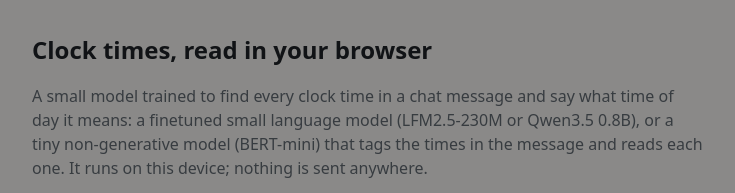
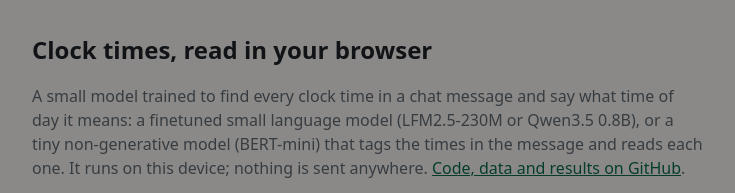
Before and after one commit to dsegovia90/tempus_finetune, a plain HTML site: page web/index.html in a window 1280 px wide. Shown: the top 193 px of the page, without its empty margins (272-1007 px from the left). Drawn offline with Linux system fonts and the light colour scheme; no server answers.

Commit message:
Demo: link the GitHub repository from the page

```diff
--- a/web/index.html
+++ b/web/index.html
@@ -12,7 +12,7 @@
 <body>
   <main>
     <h1>Clock times, read in your browser</h1>
-    <p class="lede">A small model trained to find every clock time in a chat message and say what time of day it means: a finetuned small language model (LFM2.5-230M or Qwen3.5 0.8B), or a tiny non-generative model (BERT-mini) that tags the times in the message and reads each one. It runs on this device; nothing is sent anywhere.</p>
+    <p class="lede">A small model trained to find every clock time in a chat message and say what time of day it means: a finetuned small language model (LFM2.5-230M or Qwen3.5 0.8B), or a tiny non-generative model (BERT-mini) that tags the times in the message and reads each one. It runs on this device; nothing is sent anywhere. <a href="https://github.com/dsegovia90/tempus_finetune">Code, data and results on GitHub</a>.</p>
 
     <section id="loading">
       <progress id="progress" max="1" value="0"></progress>
--- a/web/style.css
+++ b/web/style.css
@@ -24,7 +24,7 @@ progress { flex: 0 0 10rem; accent-color: var(--accent); }
 dialog { max-width: 28rem; border: 1px solid var(--line); border-radius: 10px; background: var(--bg); color: var(--fg); padding: 1.25rem; }
 dialog::backdrop { background: rgb(0 0 0 / .45); }
 dialog h2 { margin-top: 0; }
-dialog a { color: var(--accent); }
+dialog a, .lede a { color: var(--accent); }
 dialog menu { display: flex; justify-content: flex-end; gap: .5rem; padding: 0; margin: 1.25rem 0 0; }
 #consent-yes { background: var(--accent); border-color: var(--accent); color: #fff; }
 
```
